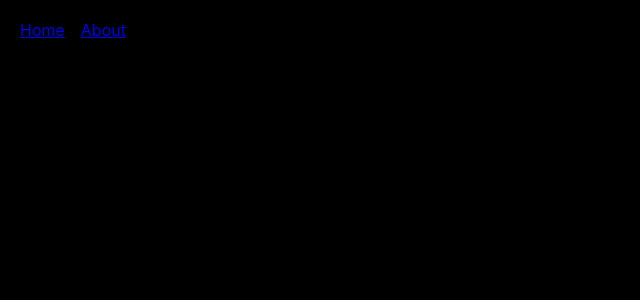
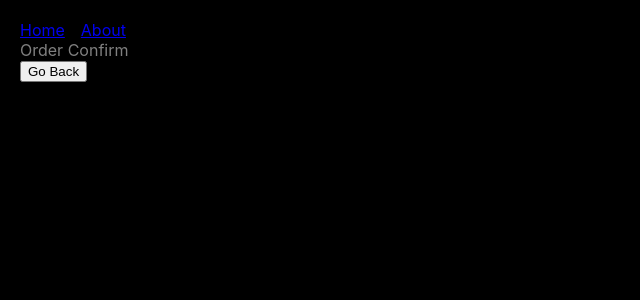
Before and after one commit to EsteAdonis/react-router-demo, a React (Create React App) app: page /order-summary in a window 1280 px wide. Before the commit this address had no page. Shown: the top 300 px of the page, without its empty margins (0-640 px from the left). Built offline with nearby package versions, Linux system fonts and the light colour scheme.

Commit message:
Navigating Programmatically

```diff
--- a/src/App.js
+++ b/src/App.js
@@ -3,6 +3,7 @@
 import { Home } from './components/Home';
 import { About } from './components/About';
 import { Navbar } from './components/Navbar';
+import { OrderSummary } from './components/OrderSummary';
 
 function App() {
   return (
@@ -11,6 +12,7 @@
 			<Routes>
 				<Route path="/" element={<Home />}></Route>
 				<Route path='about' element={<About />}></Route>
+				<Route path='order-summary' element={<OrderSummary />} />
 			</Routes>
 		</>
   );
--- a/src/components/Home.js
+++ b/src/components/Home.js
@@ -1,3 +1,15 @@
+import { useNavigate } from 'react-router-dom';
+
 export const Home = () => {
-	return <div>Home page</div>
+	const navigate = useNavigate();
+	return (
+		<>
+			<div>Home page</div>
+			<button
+				onClick={() => navigate('order-summary', {replace: true})}
+			>
+				Place Order
+			</button>
+		</>
+	)
 }
--- /dev/null
+++ b/src/components/OrderSummary.js
@@ -0,0 +1,11 @@
+import { useNavigate } from "react-router-dom"
+
+export const OrderSummary = () => {
+	const navigate = useNavigate();
+	return (
+		<>
+			<div>Order Confirm</div>
+			<button onClick={() => navigate(-1)}>Go Back</button>
+		</>
+	)
+}
```
